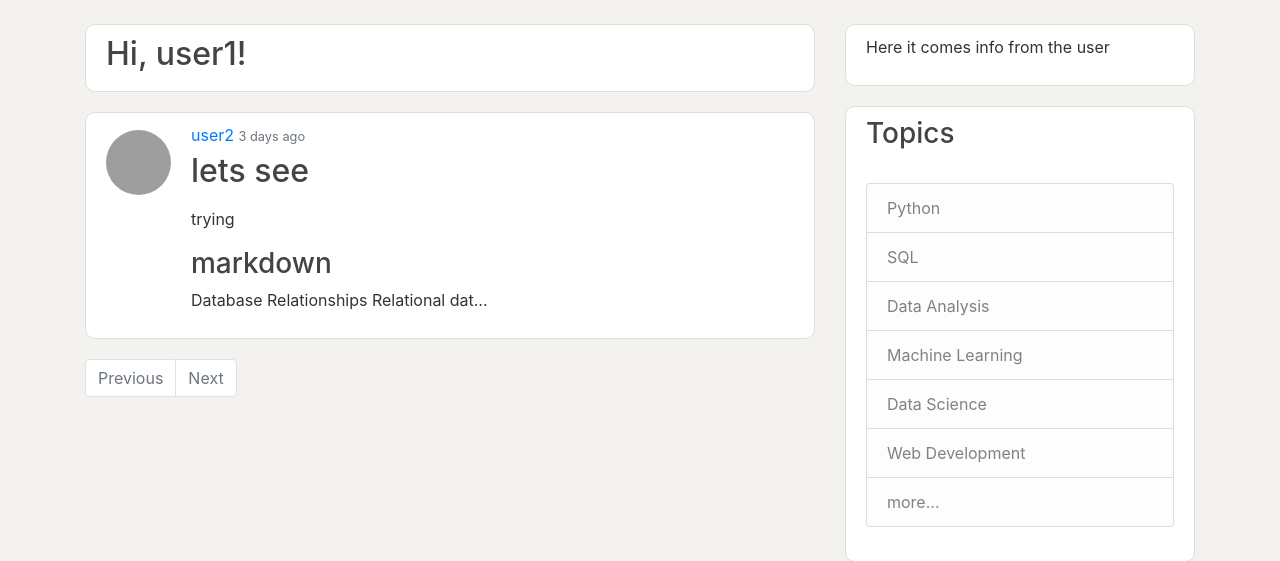
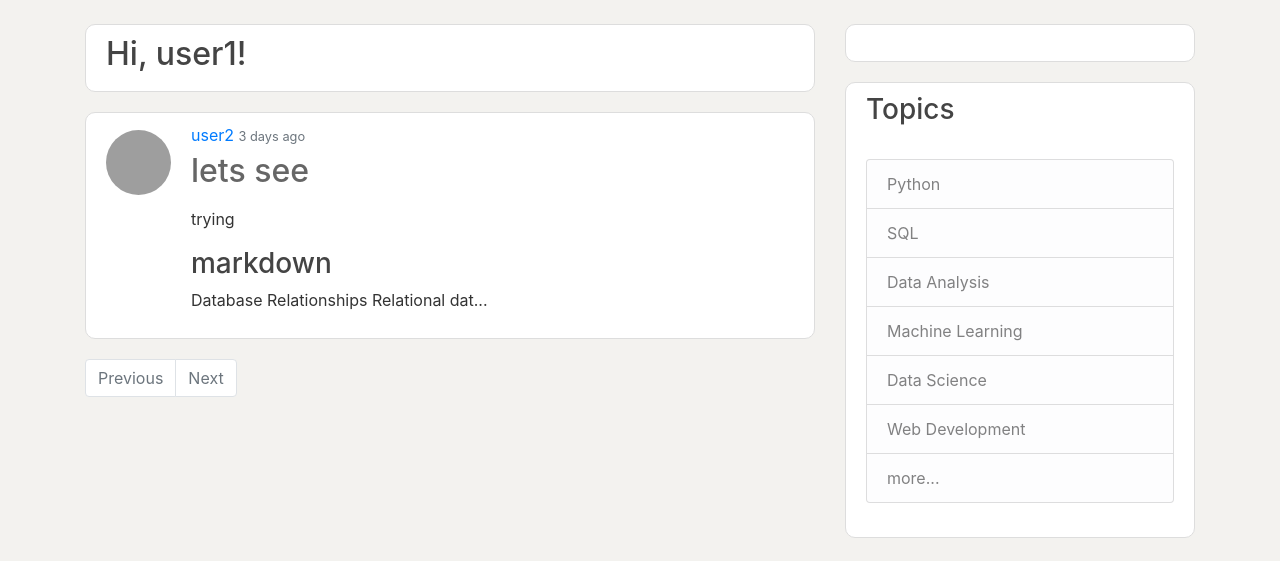
Before and after one commit to antoniovmonge/datapark, a Flask app: page /home in a window 1280 px wide. Shown: the part 56-617 px from the top of the page. Run offline with Flask 2, Linux system fonts and the light colour scheme; a user stored in the database is signed in; data comes from the database, SQL or seed files in the repository; some libraries are stand-ins or nearby versions; grey boxes are pictures that could not be loaded.

Commit message:
for sharing v1

```diff
--- a/app/static/main.css
+++ b/app/static/main.css
@@ -45,7 +45,7 @@ h1, h2, h3, h4, h5, h6 {
 }
 
 .article-title {
-    color: #444444;
+    color: #444444d0;
 }
 
 a.article-title:hover {
--- a/app/templates/layout.html
+++ b/app/templates/layout.html
@@ -91,9 +91,11 @@
                     {% block content %}{% endblock content %}
                 </div>
                 <div class="col-md-4">
-                    <div class="content-section">
-                        <p>Here it comes info from the user</p>
-                    </div>
+                    {% if current_user.is_authenticated %}
+                        <div class="content-section">
+                            <p></p>
+                        </div>
+                    {% endif %}
                     <div class="content-section">
                         <h3>Topics</h3>
                         <br>
```
